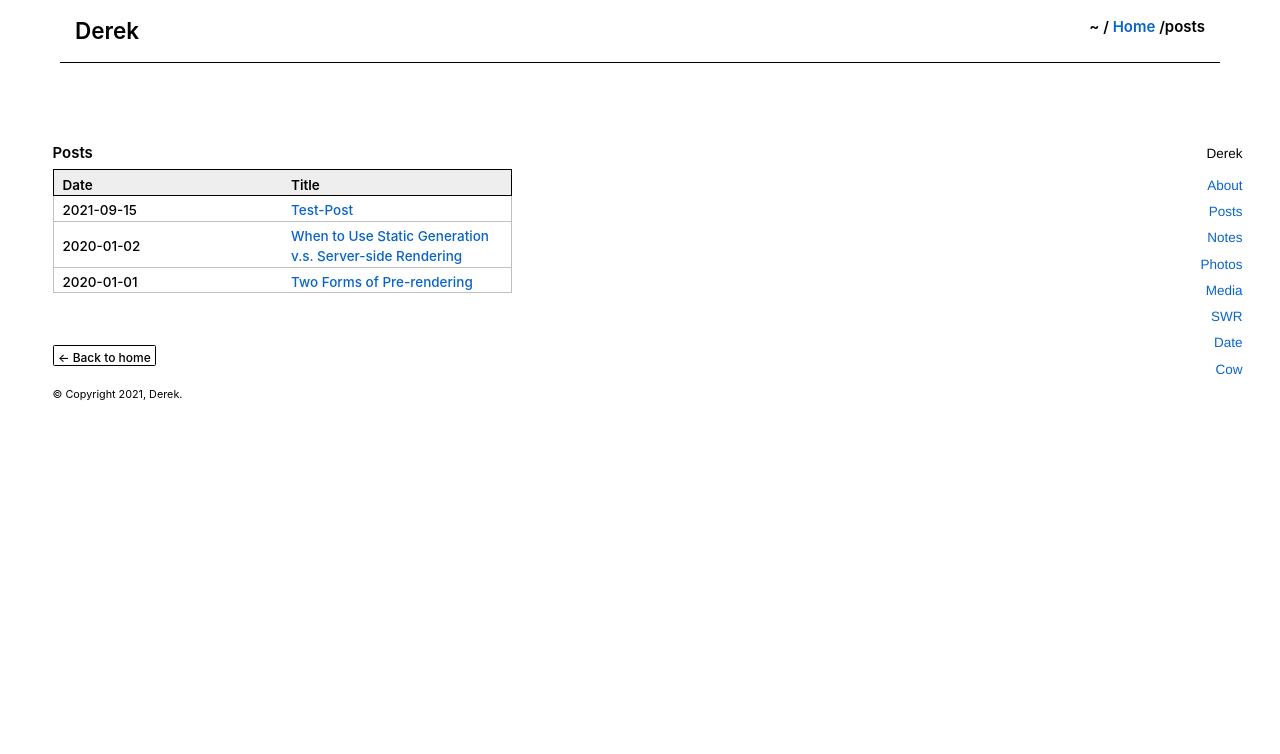
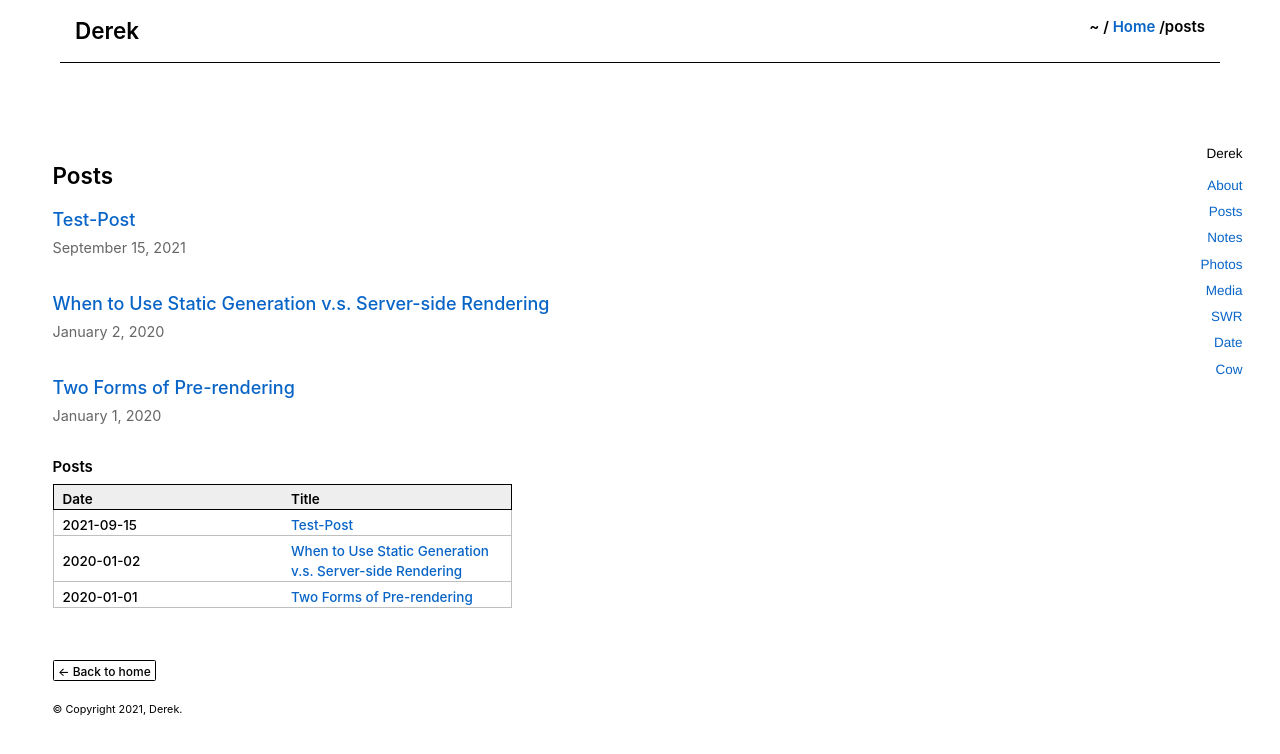
Before and after one commit to derekpodi/derekpodi.com, a Next.js app: page /posts in a window 1280 px wide. Shown: the top 754 px of the page. Built offline with nearby package versions, Linux system fonts and the light colour scheme.

Commit message:
clear home index - posts before archive

```diff
--- a/pages/posts/index.js
+++ b/pages/posts/index.js
@@ -18,6 +18,23 @@ export async function getStaticProps() {
 export default function Posts({ allPostsData }) {
     return (
       <Layout Posts>
+        <section className={`${utilStyles.headingMd} ${utilStyles.padding1px}`}>
+          <h2 className={utilStyles.headingLg}>Posts</h2>
+          <ul className={utilStyles.list}>
+            {allPostsData.map(({ id, date, title }) => (
+              <li className={utilStyles.listItem} key={id}>
+              <Link href={`/posts/${id}`}>
+                <a>{title}</a>
+              </Link>
+              <br />
+              <small className={utilStyles.lightText}>
+                <Date dateString={date} />
+              </small>
+            </li>
+            ))}
+          </ul>
+        </section>
+
         <div className={utilStyles["measure-wide"]}>
         <h4>Posts</h4>
           <div >
```
Also changed, not shown: pages/index.js (+3 -33 lines).
